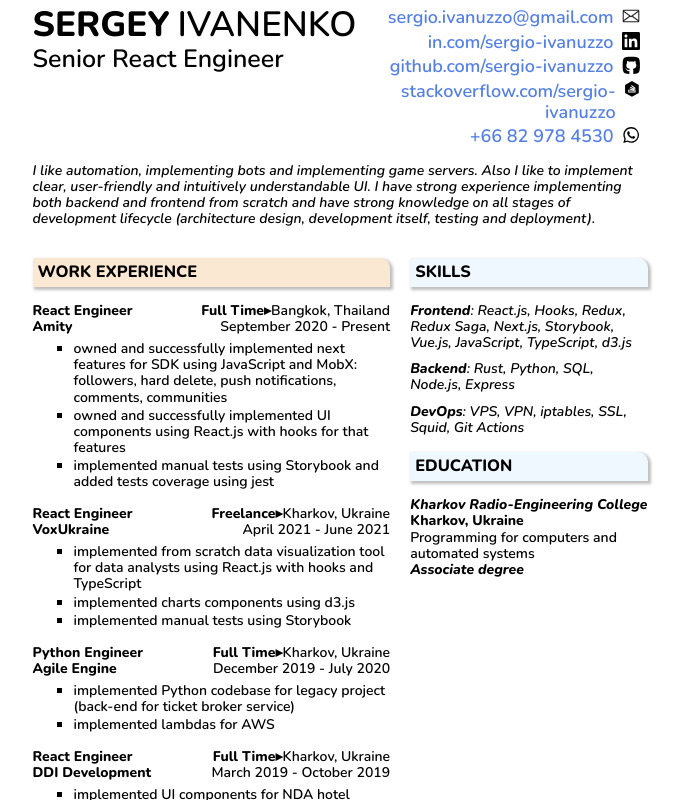
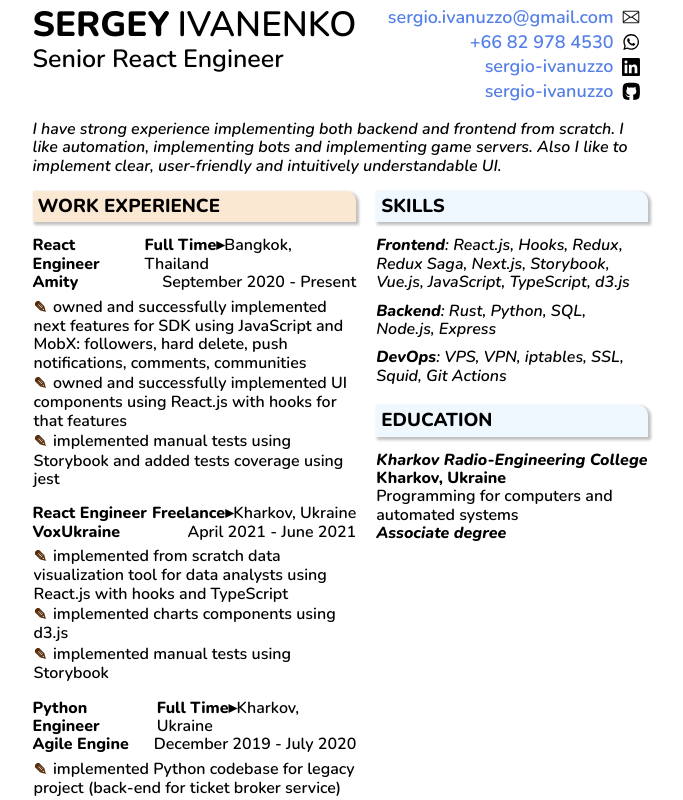
Before and after one commit to sergio-ivanuzzo/sergio-ivanuzzo.github.io, a Next.js app: page / in a window 1280 px wide. Shown: the top 800 px of the page, without its empty margins (300-983 px from the left). Built offline with nearby package versions, Linux system fonts and the light colour scheme.

Commit message:
fixed layout

```diff
--- a/src/components/core/Layout.jsx
+++ b/src/components/core/Layout.jsx
@@ -7,39 +7,23 @@ export const Section = styled.section`
     background: #EFF8FF;
     box-shadow: 2px 2px 3px 1px silver;
 
-    @media print {
+    @media only print {
       -webkit-print-color-adjust: exact;
       print-color-adjust: exact;
     }
 
     padding: 5px;
 
-    /* Extra small devices (phones, 600px and down) */
-    @media only screen and (max-width: 600px) {
+    @media
+    only screen and (max-width: 600px),
+    only screen and (min-width: 600px),
+    only screen and (min-width: 768px) {
       border-top-right-radius: 0;
     }
 
-    /* Small devices (portrait tablets and large phones, 600px and up) */
-    @media only screen and (min-width: 600px) {
-      border-top-right-radius: 0;
-    }
-
-    /* Medium devices (landscape tablets, 768px and up) */
-    @media only screen and (min-width: 768px) {
-      border-top-right-radius: 0;
-    }
-
-    //@media screen and (orientation:landscape) {
-    //  border-top-right-radius: 10px;
-    //}
-
-    /* Large devices (laptops/desktops, 992px and up) */
-    @media only screen and (min-width: 992px) {
-      border-top-right-radius: 10px;
-    }
-
-    /* Extra large devices (large laptops and desktops, 1200px and up) */
-    @media only screen and (min-width: 1200px) {
+    @media
+    only screen and (min-width: 992px),
+    only screen and (min-width: 1200px) {
       border-top-right-radius: 10px;
     }
   }
--- a/src/components/icons/StackOverflow.jsx
+++ /dev/null
@@ -1,37 +0,0 @@
-import React from "react";
-
-const Icon = ({ width = "100%", height = "100%" }) => {
-    return (
-        <svg width={width}
-             height={height}
-             viewBox="0 0 60 60"
-             xmlns="http://www.w3.org/2000/svg"
-        >
-            <g fill="none"
-               fillRule="evenodd"
-               id="soical"
-               stroke="none"
-               strokeWidth="1">
-                <g id="social"
-                   transform="translate(-973.000000, -438.000000)">
-                    <g id="slices"
-                       transform="translate(173.000000, 138.000000)"/>
-                    <g fill="#000000"
-                       id="hexagon-black"
-                       transform="translate(173.000000, 138.000000)">
-                        <polygon id="Polygon-38"
-                                 points="830 300 855.980762 315 855.980762 345 830 360 804.019238 345 804.019238 315 "/>
-                    </g>
-                    <g fill="#FFFFFF"
-                       id="icon"
-                       transform="translate(182.000000, 150.000000)">
-                        <path d="M827.934218,320.012758 L812.552382,316.846154 L811.769231,320.129843 L829.446713,323.769231 L830.096746,321.046843 L830.963976,321.461538 L832.538462,317.997229 L815.651408,309.923077 L814.076923,313.386431 L827.934218,320.012758 L827.934218,320.012758 Z M834.846154,321.461538 L834.846154,331.846154 L807.153846,331.846154 L807.153846,321.461538 L810.615385,321.461538 L810.615385,328.384615 L831.384615,328.384615 L831.384615,321.461538 L834.846154,321.461538 Z M811.769231,323.769231 L830.230769,323.769231 L830.230769,327.230769 L811.769231,327.230769 L811.769231,323.769231 Z M834.846154,314.962841 L832.542622,318 L817.538462,306.348945 L819.204645,304.153846 L820.924729,304.153846 L834.846154,314.962841 Z"
-                              id="stackoverflow"/>
-                    </g>
-                </g>
-            </g>
-        </svg>
-    );
-};
-
-export default Icon;
--- a/src/components/partials/Contacts/index.jsx
+++ b/src/components/partials/Contacts/index.jsx
@@ -6,12 +6,38 @@ import Email from "../../icons/Email";
 import GitHub from "../../icons/GitHub";
 import LinkedIn from "../../icons/LinkedIn";
 import WhatsApp from "../../icons/WhatsApp";
-import StackOverflow from "../../icons/StackOverflow";
+
+const StyledSection = styled(Section)`
+  @media only screen and (max-width: 600px), only screen and (min-width: 600px) {
+    width: 100%;
+  }
+
+  @media
+  only screen and (min-width: 768px),
+  only screen and (min-width: 992px),
+  only screen and (min-width: 1200px) {
+    width: auto;
+  }
+`;
 
 const List = styled.div`
   display: flex;
   flex-direction: column;
   font-size: 18px;
+
+  @media
+  only screen and (max-width: 600px),
+  only screen and (min-width: 600px),
+  only screen and (min-width: 768px) {
+    flex-direction: row;
+    justify-content: space-between;
+  }
+
+  @media
+  only screen and (min-width: 992px),
+  only screen and (min-width: 1200px) {
+    flex-direction: column;
+  }
 
   > * {
     margin: 2px 0;
@@ -21,7 +47,39 @@ const List = styled.div`
 const Item = styled.div`
   display: flex;
   justify-content: flex-end;
-  text-align: right;
+  align-items: center;
+
+  > :last-child {
+    width: 18px;
+  }
+
+  @media
+  only screen and (max-width: 600px),
+  only screen and (min-width: 600px),
+  only screen and (min-width: 768px) {
+    flex-direction: row-reverse;
+    > :first-child {
+      display: none;
+    }
+
+    > :last-child {
+      width: 40px;
+    }
+  }
+
+  @media
+  only screen and (min-width: 992px),
+  only screen and (min-width: 1200px) {
+    flex-direction: row;
+
+    > :first-child {
+      display: inline;
+    }
+
+    > :last-child {
+      width: 18px;
+    }
+  }
 
   & > * {
     margin-right: 8px;
@@ -34,43 +92,40 @@ const Link = styled.a`
 
   &:hover {
     cursor: pointer;
+    text-decoration: underline;
   }
 `;
 
 const Contacts = () => {
     return (
-        <Section>
+        <StyledSection>
             <List>
+                <Link href="mailto:sergio.ivanuzzo@gmail.com">
                     <Item>
-                    <Link href="mailto:sergio.ivanuzzo@gmail.com">
-                        sergio.ivanuzzo@gmail.com
+                        <span>sergio.ivanuzzo@gmail.com</span>
+                        <Email />
+                    </Item>
                 </Link>
-                    <Email width={18} />
+                <Link target="_blank" href="https://wa.me/66829784530">
+                    <Item>
+                        <span>+66 82 978 4530</span>
+                        <WhatsApp />
                     </Item>
+                </Link>
+                <Link target="_blank" href="https://www.linkedin.com/in/sergio-ivanuzzo/">
                     <Item>
-                    <Link target="_blank" href="https://www.linkedin.com/in/sergio-ivanuzzo/">
-                        in.com/sergio-ivanuzzo
+                        <span>sergio-ivanuzzo</span>
+                        <LinkedIn />
+                    </Item>
                 </Link>
-                    <LinkedIn width={18} />
+                <Link target="_blank" href="https://github.com/sergio-ivanuzzo">
+                    <Item>
+                        <span>sergio-ivanuzzo</span>
+                        <GitHub />
                     </Item>
-                <Item>
-                    <Link target="_blank" href="https://github.com/sergio-ivanuzzo">github.com/sergio-ivanuzzo</Link>
-                    <GitHub width={18} />
-                </Item>
-                <Item>
-                    <Link target="_blank" href="https://stackoverflow.com/users/5397119/sergio-ivanuzzo">
-                        stackoverflow.com/sergio-ivanuzzo
                 </Link>
-                    <StackOverflow width={18} />
-                </Item>
-                <Item>
-                    <Link target="_blank" href="https://wa.me/66829784530">
-                        +66 82 978 4530
-                    </Link>
-                    <WhatsApp width={18} />
-                </Item>
             </List>
-        </Section>
+        </StyledSection>
     );
 };
 
--- a/src/components/partials/Page.jsx
+++ b/src/components/partials/Page.jsx
@@ -87,14 +87,18 @@ const LeftColumn = styled.div`
 const RightColumn = styled.div`
   border-top-right-radius: 10px;
   flex: 1;
+  display: flex;
+  flex-direction: column;
+  > * {
+    margin-bottom: 20px;
+  }
 `;
 
 const Title = styled.div`
   font-size: 18px;
-  //margin: 0 auto;
-  //text-align: center;
   display: flex;
   justify-content: space-between;
+  flex-wrap: wrap;
   width: 100%;
 `;
 
@@ -142,10 +146,9 @@ const Page = () => {
                 </Row>
                 <Row>
                     <About>
+                        I have strong experience implementing both backend and frontend from scratch.
                         I like automation, implementing bots and implementing game servers.
                         Also I like to implement clear, user-friendly and intuitively understandable UI.
-                        I have strong experience implementing both backend and frontend from scratch and have strong knowledge
-                        on all stages of development lifecycle (architecture design, development itself, testing and deployment).
                     </About>
                 </Row>
                 <Row>
--- a/src/components/partials/WorkExperience/index.jsx
+++ b/src/components/partials/WorkExperience/index.jsx
@@ -7,8 +7,6 @@ const StyledSection = styled(Section)`
   h3 {
     background: #FBE8D3;
     box-shadow: 2px 2px 3px 1px silver;
-    //border-bottom: 1px solid silver;
-    //color: white;
   }
 `;
 
@@ -199,7 +197,7 @@ const WorkExperience = () => {
                             </ExtraInfo>
                         </Cell>
                         <Cell>
-                            <CompanyName>Spalah It-School</CompanyName>
+                            <CompanyName>Spalah IT-School</CompanyName>
                             <TimePeriod>April 2016 - September 2017</TimePeriod>
                         </Cell>
                     </Heading>
@@ -210,7 +208,7 @@ const WorkExperience = () => {
                                 knowledge of JavaScript, React, Node.js, AngularJS
                             </li>
                             <li>
-                                was working on reviewing home tasks
+                                worked on reviewing home tasks
                             </li>
                         </ul>
                     </div>
--- a/src/styles.js
+++ b/src/styles.js
@@ -3,26 +3,52 @@ import { createGlobalStyle } from "styled-components";
 export const GlobalStyle = createGlobalStyle`
   body {
     font-family: "Nunito", sans-serif;
-    font-size: 14px;
     margin: 5px;
 
-    @media print {
+    @media
+    only screen and (max-width: 600px),
+    only screen and (min-width: 600px),
+    only screen and (min-width: 768px) {
+      font-size: 15px;
+    }
+
+    @media
+    only screen and (min-width: 992px),
+    only screen and (min-width: 1200px) {
+      font-size: 16px;
+    }
+
+    @media only print {
       @page {
         size: A4 portrait;
         margin: 0;
+        font-size: 14px;
       }
 
-      padding: .2cm .5cm;
+      padding: .1cm .5cm;
     }
   }
 
   ul {
-    margin-top: 5px;
-    margin-bottom: 15px;
-    list-style-type: square;
+    margin: 5px 0 15px 0;
+    padding: 0;
+    list-style: none;
 
     & > li {
       padding: 1px;
+      &::before {
+        content: "\\270E";
+        font-weight: bold;
+        color: #562B08;
+        display: inline-block;
+        margin-right: 6px;
+        vertical-align: middle;
+      }
     }
   }
+
+  h1, h2, h3, h4, h5, h6, .h1, .h2, .h3, .h4, .h5, .h6 {
+    margin-top: 0;
+    margin-bottom: 14px;
+  }
 `;
```
Lines whose indentation alone changed are shown as unchanged.
